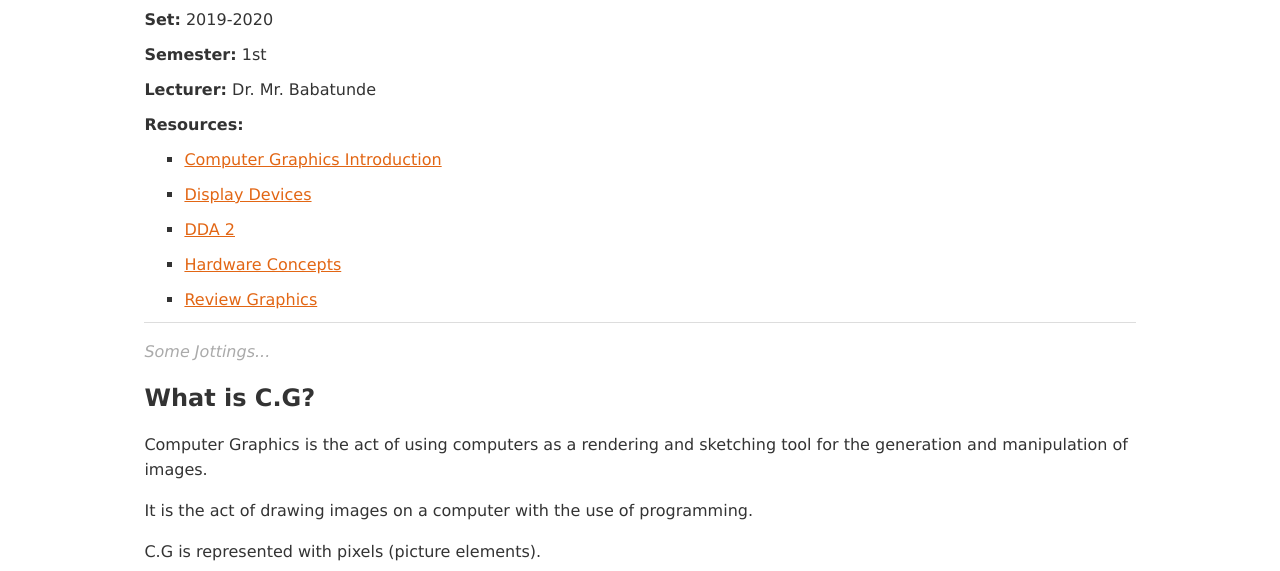
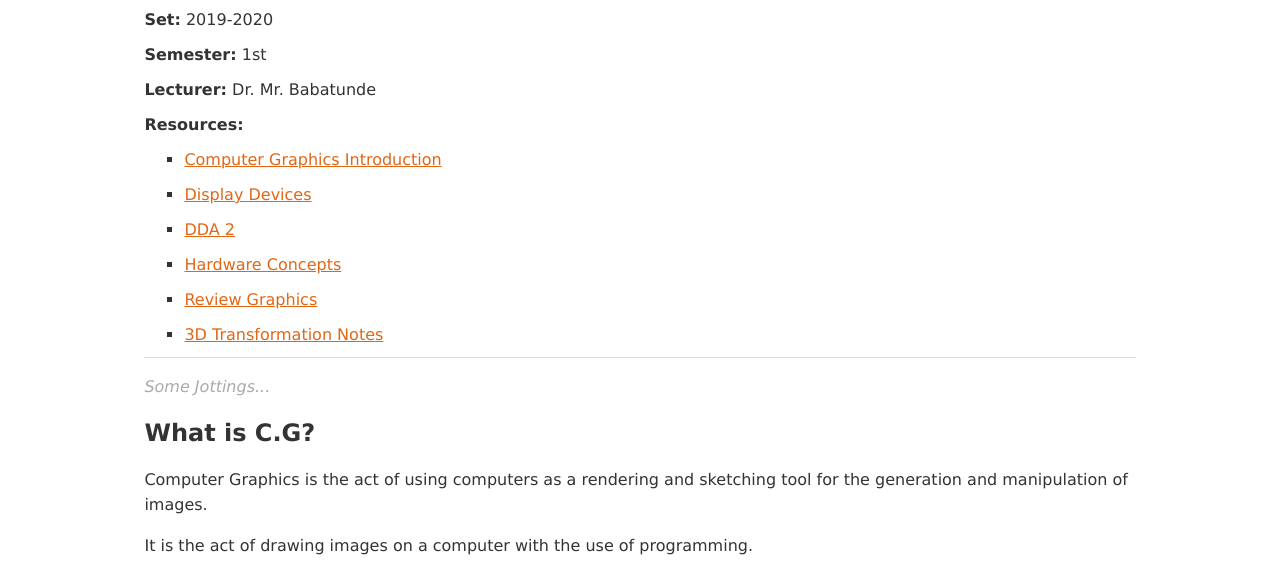
Before and after one commit to dillionmegida/kwasu-notes, a Gatsby site: page /computer-science/400/2019-2020/1/csc-405 in a window 1280 px wide. Shown: the part 195-766 px from the top of the page. Built offline with nearby package versions, Linux system fonts and the light colour scheme; Gatsby itself is replaced by a stand-in of ours.

Commit message:
Add Resource 🔥

```diff
--- a/src/pages/computer-science/400/2019-2020/1/csc-405.md
+++ b/src/pages/computer-science/400/2019-2020/1/csc-405.md
@@ -27,6 +27,10 @@ resources: [
         name: "Review Graphics",
         link: "https://drive.google.com/open?id=18u3ANzX7F6A0XJ8SV5MWSPbnH0aOyhn7"
     },
+    {
+        name: "3D Transformation Notes",
+        link: "https://drive.google.com/open?id=1DV2H6nRscF6e039yR-xykqSrHY-K86uv"
+    }
 ]
 ---
 ## What is C.G?
```
